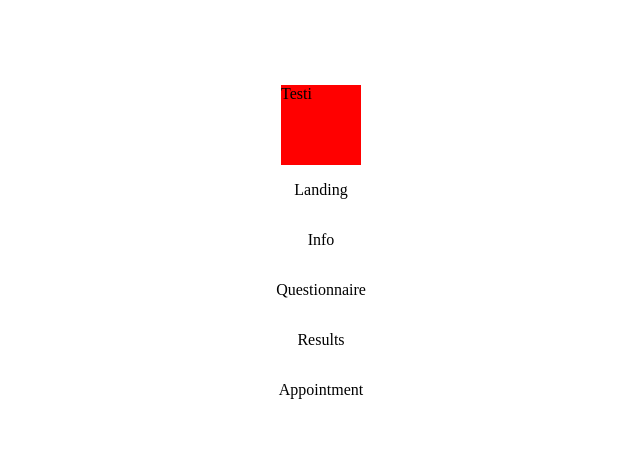
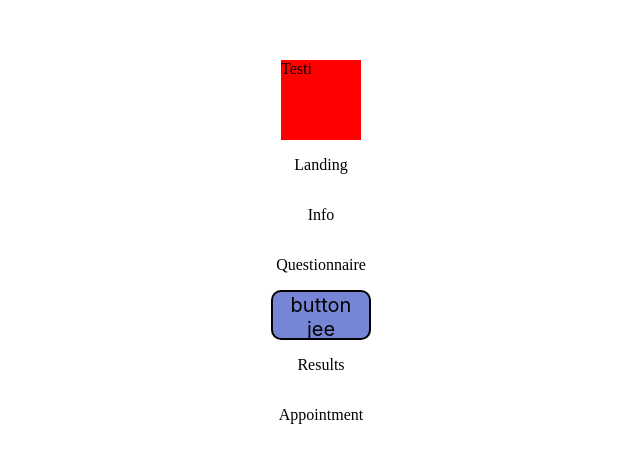
Before and after one commit to samurotko/UIC-Group-project, a React (Create React App) app in the folder application/: page / in a window 1280 px wide. Shown: the part 150-612 px from the top of the page, without its empty margins (319-959 px from the left). Built offline with nearby package versions, Linux system fonts and the light colour scheme.

Commit message:
added theme and started on components

```diff
--- /dev/null
+++ b/application/src/components/Button.js
@@ -0,0 +1,33 @@
+import React from 'react'
+import { typography } from '../theme'
+
+export default  ({
+    color,
+    border,
+
+    children,
+    height = '50px',
+    onClick,
+    radius = '10px',
+    width= '100px'
+  }) => {
+    console.log(color, height, width, typography.body)
+    return (
+        <button
+          onClick={onClick}
+          style={{
+             backgroundColor: color.main,
+             border: border ? border : `2px solid ${color.dark}`,
+             borderRadius: radius,
+             height: height,
+             width: width,
+             fontFamily: typography.body.fontFamily,
+             fontSize: typography.body.fontWeight,
+             }
+          }
+
+        >
+        {children}
+        </button>
+      )
+  }
--- a/application/src/page-components/questionnaire/Questionnaire.jsx
+++ b/application/src/page-components/questionnaire/Questionnaire.jsx
@@ -1,7 +1,17 @@
+import Button from '../../components/Button'
+import { palette, typography } from '../../theme';
+
 const Questionnaire = () => {
 
     return (
+        <>
         <p>Questionnaire</p>
+        <Button
+            onClick= {() => console.log('click')}
+            color={palette.primary}
+
+        >button jee</Button>
+        </>
     );
 };
 
--- /dev/null
+++ b/application/src/theme.js
@@ -0,0 +1,36 @@
+const palette = {
+    primary: {
+        main: '#7685D6',
+        dark: 'black',
+        light: '#7685D6',
+        contrastText: '#ffffff',
+    },
+    secondary: {
+        main: '#C0DBEA',
+        dark: '#C0DBEA',
+        light: '#C0DBEA',
+        contrastText: '#ffffff',
+    },
+    grey: {
+        main: '#81929B'
+    }
+}
+
+const typography =  {
+    fontFamily: 'Inter',
+    fontWeightRegular: 300,
+    h1: {
+        fontFamily: 'Inter',
+        fontWeight: '100px',
+    },
+    subtitle: {
+        fontFamily: 'Inter',
+        fontWeight: '50px',
+    },
+    body: {
+        fontFamily: 'Inter',
+        fontWeight: '20px',
+    },
+}
+
+module.exports = {palette, typography}
```
Also changed, not shown: 1 other file (tests, documents, lock files or other folders).
